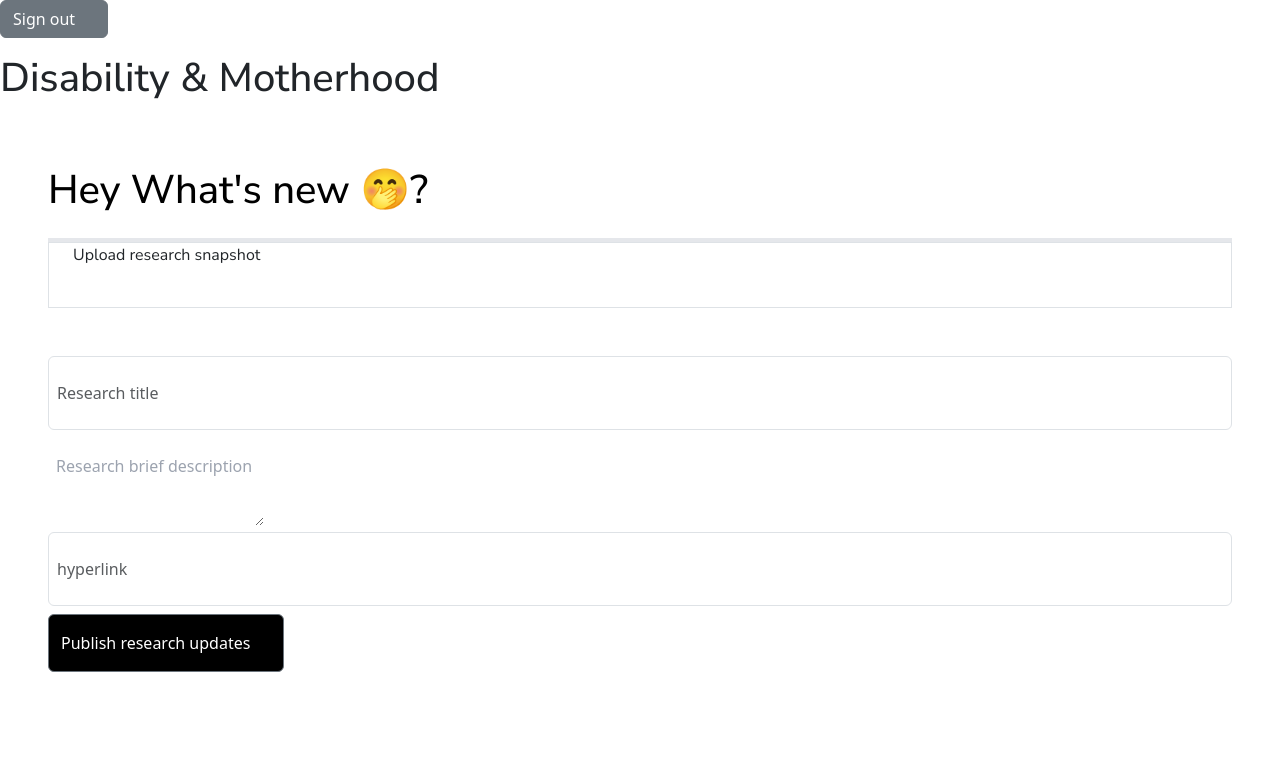
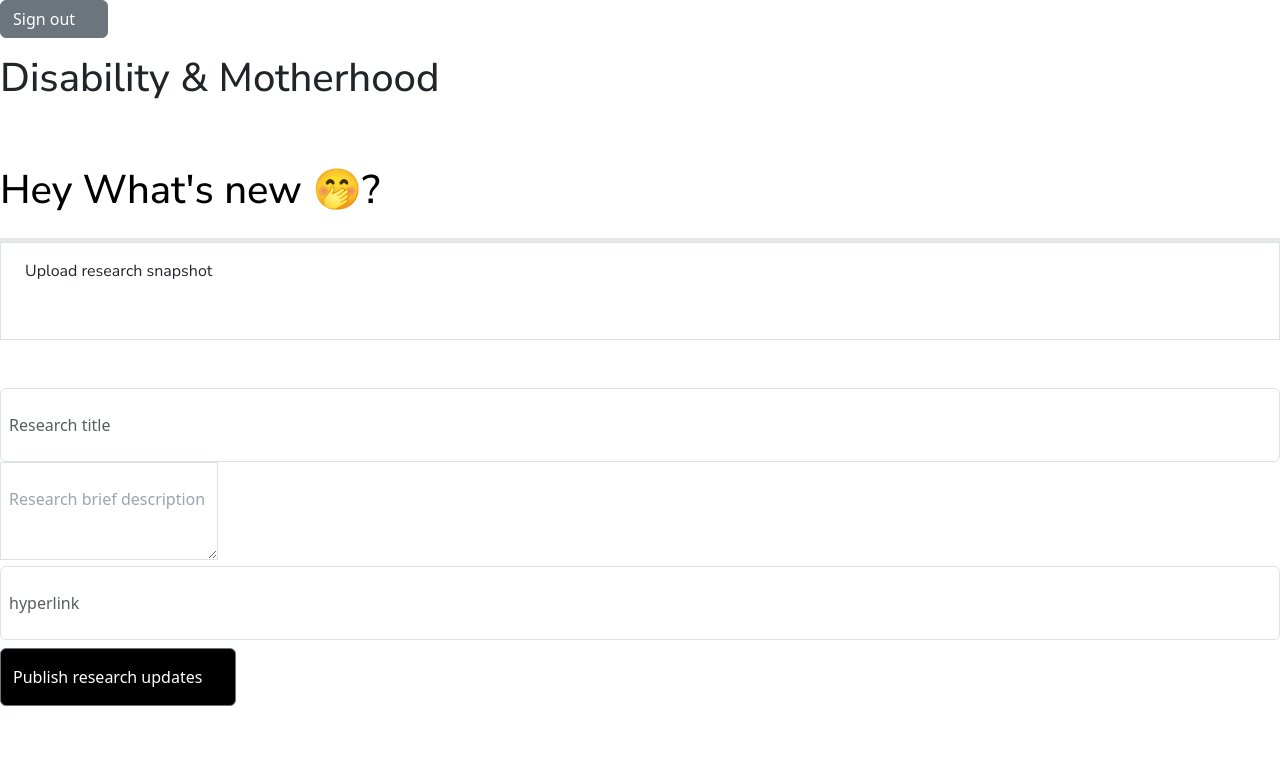
Before and after one commit to Cosmosvybes/admin-disability, a React (Vite) app: page /home in a window 1280 px wide. Shown: the top 766 px of the page. Built offline with nearby package versions, Linux system fonts and the light colour scheme; some icons are missing.

Commit message:
font an padding

```diff
--- a/src/Components/Pages/Create/CreatePage.tsx
+++ b/src/Components/Pages/Create/CreatePage.tsx
@@ -50,7 +50,7 @@ const CreatePage = () => {
       </Modal>
       <Button
         onClick={handleSignout}
-        className=" h-auto rounded-none w-auto fixed z-20 right-20 max-sm:right-5 bottom-24"
+        className=" h-12 rounded-none w-auto fixed z-20 right-20 max-sm:right-2 bottom-24"
       >
         Sign out <Logout className="text-2xl text-black inline" />
       </Button>
@@ -71,9 +71,9 @@ const CreatePage = () => {
         </div>
 
         <div className="relative max-sm:px-2 flex h-auto max-sm:h-auto max-sm:flex-col-reverse  bg-gray-100  px-20 gap-5 max-sm:gap-2  justify-around items-start">
-          <div className="relative h-full   rounded-3xl  py-2 bg-gray-50 px-5 max-sm:px-2  flex justify-start flex-col w-4/5 max-sm:w-full">
+          <div className="relative h-full   rounded-3xl  py-2 bg-gray-50  flex justify-start flex-col w-4/5 max-sm:w-full">
             <div className="relative ">
-              <h1 className="text-4xl font-extrabold text-black text-left mt-5 mb-2">
+              <h1 className="text-4xl font-extrabold text-black text-left max-sm:text-xl mt-5 mb-2">
                 Hey What's new 🤭?
               </h1>
               <div
@@ -103,7 +103,7 @@ const CreatePage = () => {
                 </div>
               </div>
               <div className="relative w-full flex justify-end items-end">
-                <div className="relative  h-full border w-1/4 max-sm:w-full">
+                <div className="relative  h-full border w-1/4 py-3 max-sm:w-full">
                   <label
                     htmlFor="postImage"
                     className="flex justify-between px-4 max-sm:px-2 items-center"
@@ -131,7 +131,7 @@ const CreatePage = () => {
                 <textarea
                   maxLength={500}
                   placeholder="Research brief description"
-                  className="w-full h-72 text-2xl max-sm:text-xl bg-gray-100 rounded-sm  px-2 py-4"
+                  className="w-full h-72 text-2xl max-sm:text-xl border bg-gray-100 rounded-sm  px-2 py-4"
                   value={description}
                   onChange={(e) => setDescription(e.target.value)}
                 />
```
